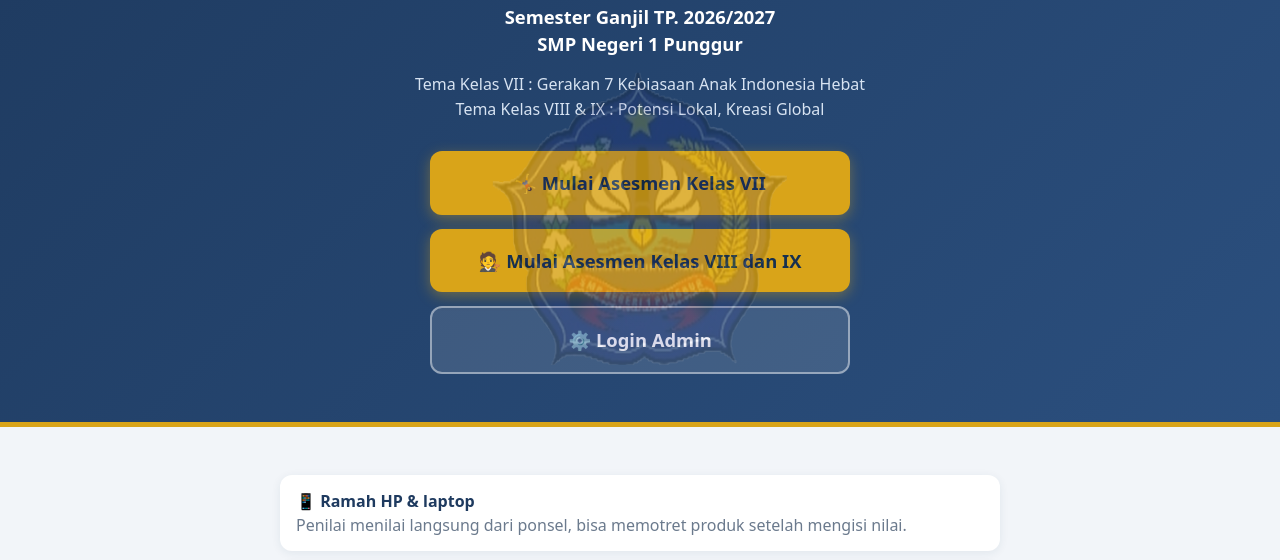
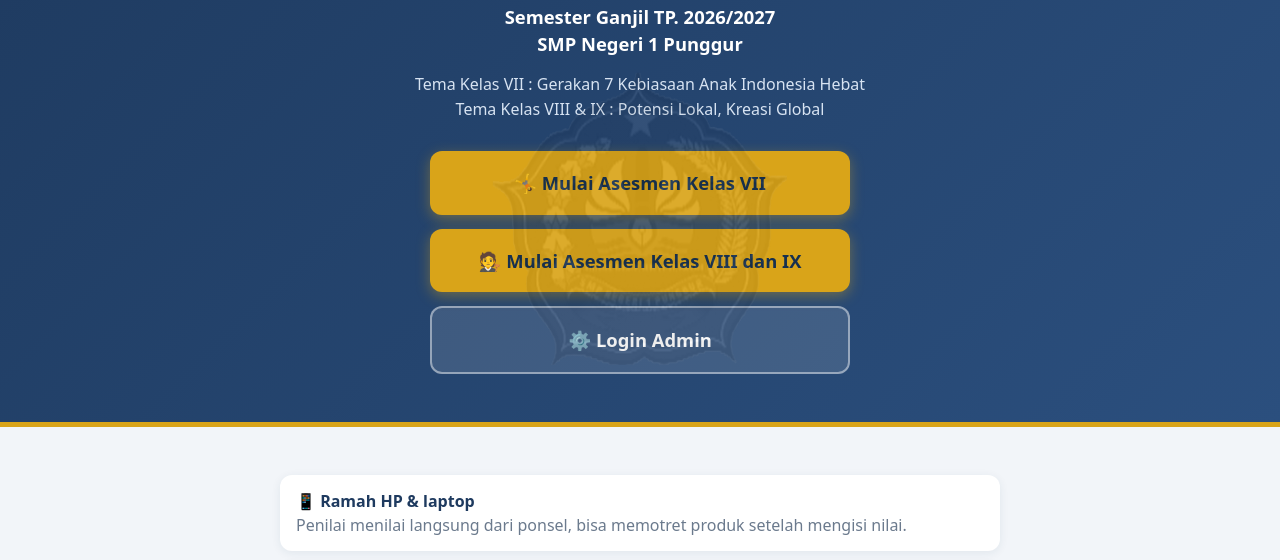
Before and after one commit to pakgun10/gezyasesmenprojek, a website: page public/index.html in a window 1280 px wide. Shown: the part 181-741 px from the top of the page. Drawn offline with Linux system fonts and the light colour scheme.

Commit message:
style: samarkan watermark logo

```diff
--- a/public/css/style.css
+++ b/public/css/style.css
@@ -38,7 +38,8 @@
   aspect-ratio: 640 / 636;
   transform: translate(-50%, -50%);
   background: url("../img/logo-sekolah.webp") center center / contain no-repeat;
-  opacity: 0.165;
+  opacity: 0.08;
+  filter: grayscale(1);
   pointer-events: none;
   z-index: 0;
 }
```
